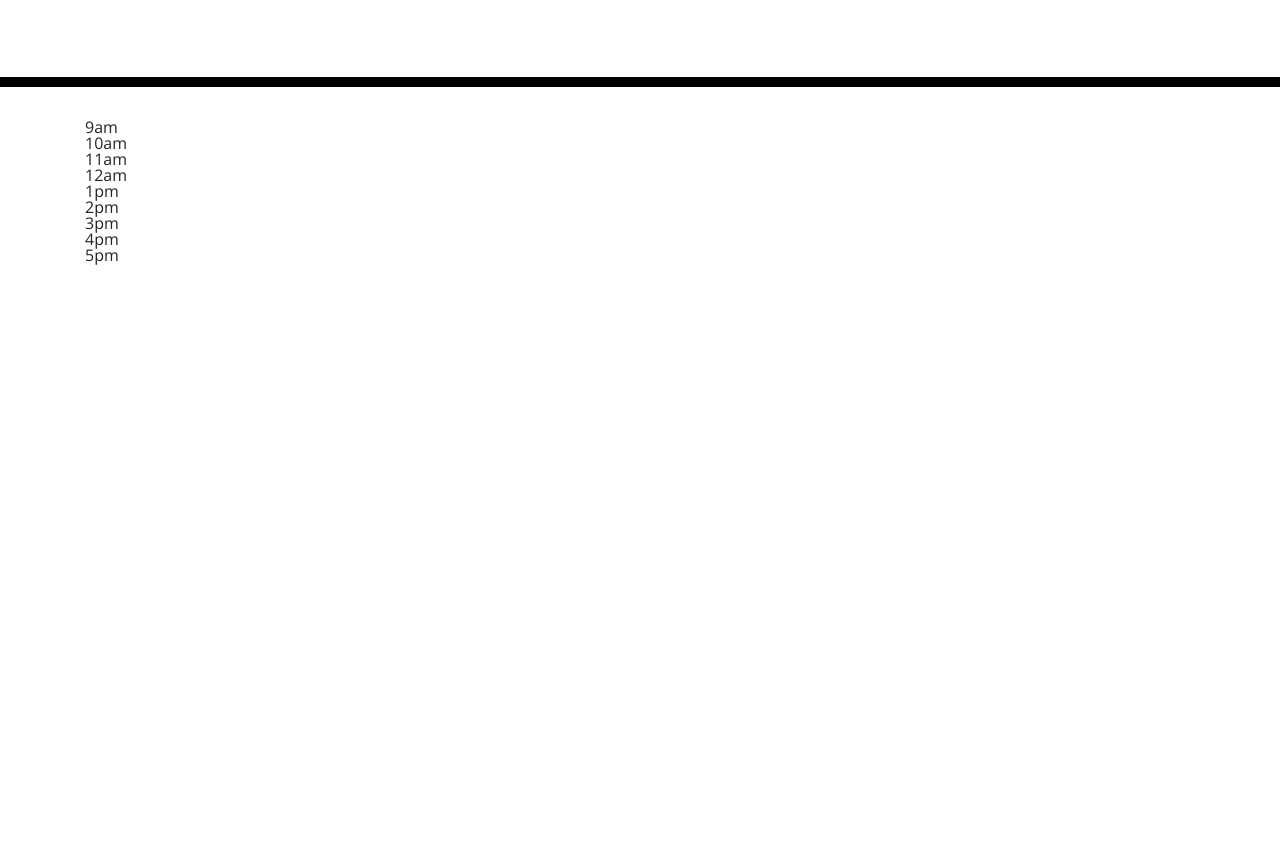
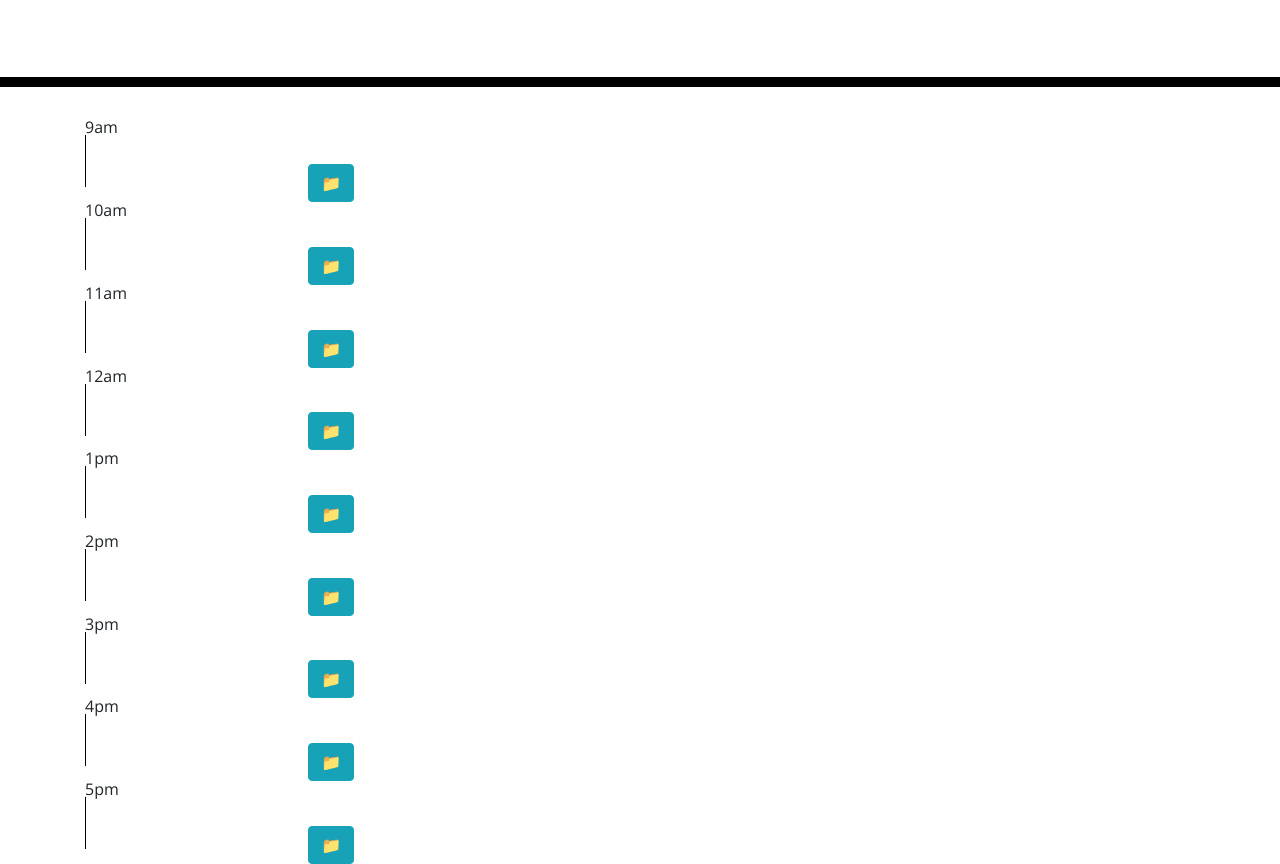
Before and after one commit to rich-f-p/daily-planner, a plain HTML site: page index.html in a window 1280 px wide. Shown: the part 181-1045 px from the top of the page. Before the commit the page ends 800 px from the top, so only its background shows below. Drawn offline with nearby package versions, Linux system fonts and the light colour scheme.

Commit message:
add buttons and textbox to html,button has icon

```diff
--- a/index.html
+++ b/index.html
@@ -32,30 +32,48 @@
       <!-- Timeblocks go here -->
      <section>
        <div>9am</div>
+       <textarea></textarea>
+       <button type="button" class="btn btn-info">📁</button>
      </section>
      <section>
       <div>10am</div>
+      <textarea></textarea>
+      <button type="button" class="btn btn-info">📁</button>
     </section>
     <section>
       <div>11am</div>
+      <textarea></textarea>
+      <button type="button" class="btn btn-info">📁</button>
     </section>
     <section>
       <div>12am</div>
+      <textarea></textarea>
+      <button type="button" class="btn btn-info">📁</button>
     </section>
     <section>
       <div>1pm</div>
+      <textarea></textarea>
+      <button type="button" class="btn btn-info">📁</button>
     </section>
     <section>
       <div>2pm</div>
+      <textarea></textarea>
+      <button type="button" class="btn btn-info">📁</button>
     </section>
     <section>
       <div>3pm</div>
+      <textarea></textarea>
+      <button type="button" class="btn btn-info">📁</button>
     </section>
     <section>
       <div>4pm</div>
+      <textarea></textarea>
+      <button type="button" class="btn btn-info">📁</button>
     </section>
     <section>
       <div>5pm</div>
+      <textarea></textarea>
+      <button type="button" class="btn btn-info">📁</button>
     </section>
     </div>
 
```
